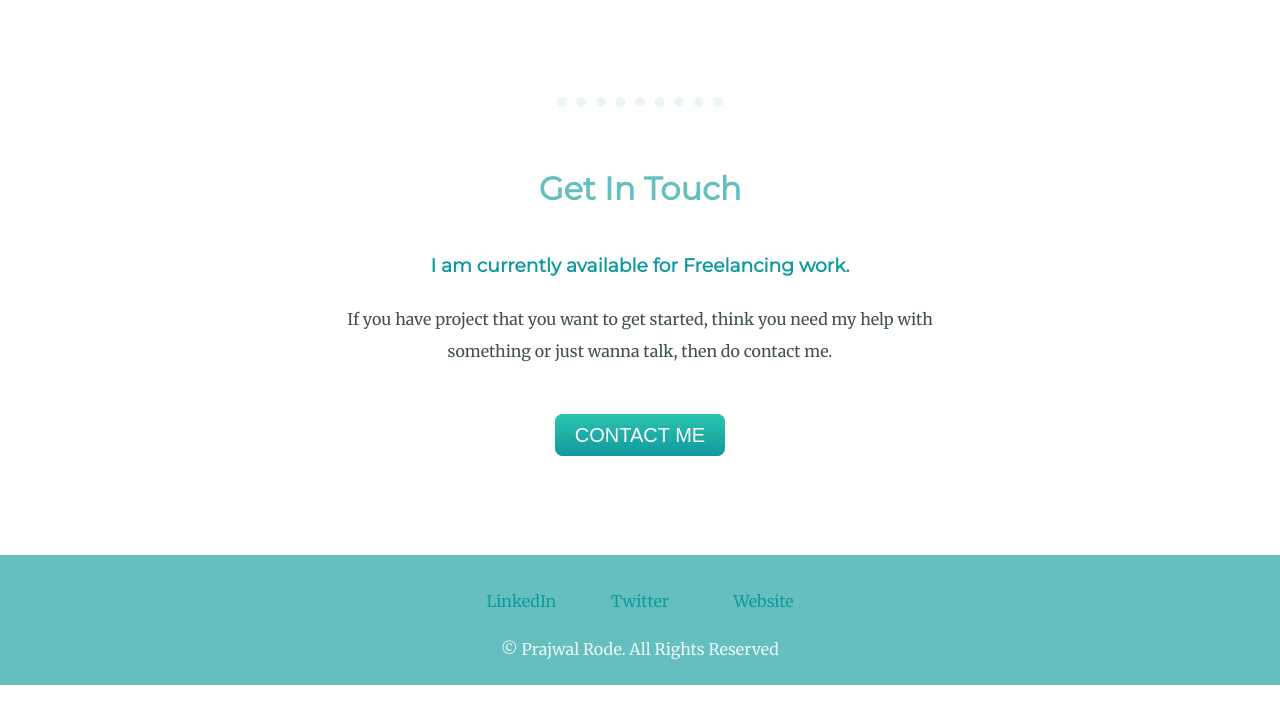
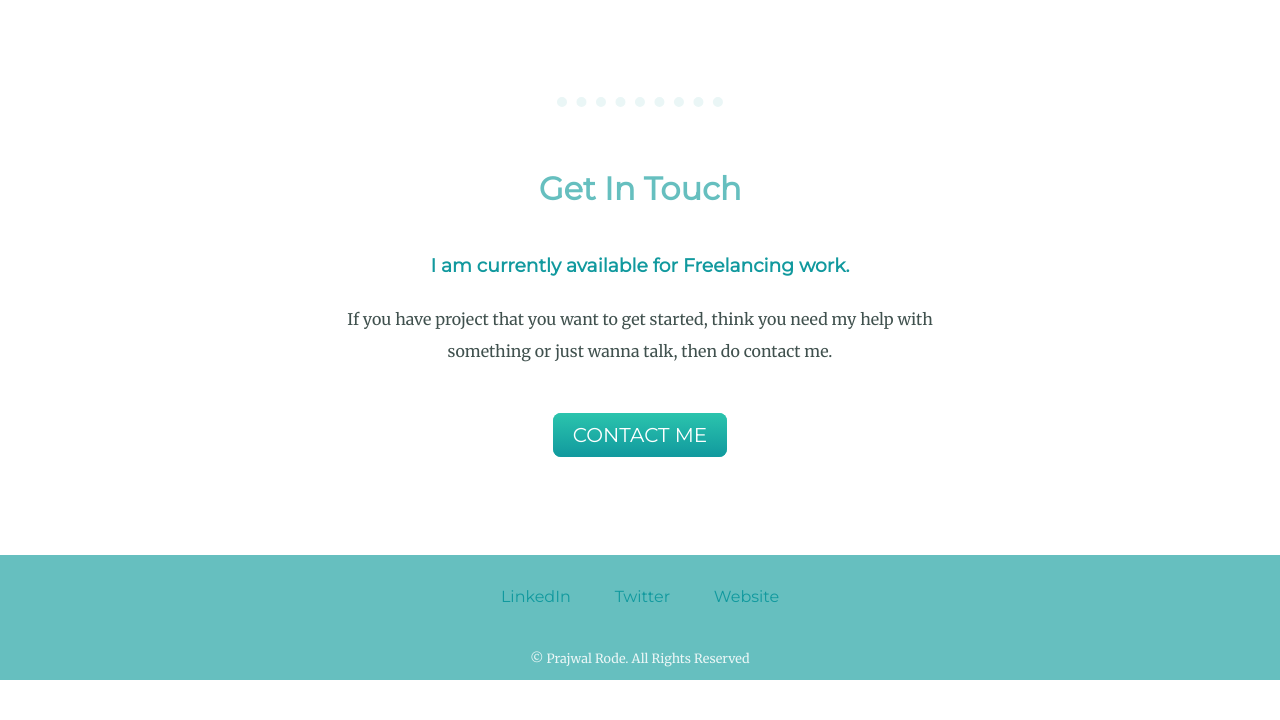
Before and after one commit to prajwal3641/freelance, a plain HTML site: page index.html in a window 1280 px wide. Shown: the part 1726-2446 px from the top of the page. After the commit the page ends 2406 px from the top, so only its background shows below. Drawn offline with Linux system fonts and the light colour scheme.

Commit message:
fifth commit

```diff
--- a/css/styles.css
+++ b/css/styles.css
@@ -11,6 +11,7 @@ body {
     text-align: center;
     font-family: 'Merriweather', serif;
     color: #40514E;
+
 }
 h1 {
     margin: 0;
@@ -34,6 +35,14 @@ h3 {
 
 
 }
+hr {
+    border-color: #EAF6F6;
+    width: 13%;
+    border-style: dotted none none none;
+
+
+    border-width: 10px;
+}
 
 .heading {
 
@@ -51,12 +60,12 @@ h3 {
 
 .cloudimage {
     position: absolute;
-    left: 190px;
-    bottom: 170px;
+    left: 290px;
+    bottom: 300px;
 }
 .cloudimage2 {
     position: absolute;
-    right: 200px;
+    right: 360px;
     bottom: 250px;
 }
 
@@ -116,7 +125,8 @@ h3 {
 }
 
 
-/* btn starts */
+/*********************************** btn starts *******************************************/
+
 
 .btn {
     background: #2bc4ad;
@@ -128,7 +138,7 @@ h3 {
     -webkit-border-radius: 28;
     -moz-border-radius: 28;
     border-radius: 8px;
-    font-family: Arial;
+    font-family: 'Montserrat', sans-serif;
     color: #ffffff;
     font-size: 20px;
     padding: 10px 20px 10px 20px;
@@ -145,20 +155,18 @@ h3 {
     background-image: linear-gradient(to bottom, #30e3cb, #2bc4ad);
     text-decoration: none;
   }
-.profile {
+
+
+  /******************************* button code ends **************************************/
+
+
+  .profile {
     line-height: 2;
     padding-bottom: 60px;
     width: 50%;
     margin: auto;
 }
-hr {
-    border-color: #EAF6F6;
-    width: 13%;
-    border-style: none;
-    border-top-style: dotted;
 
-    border-width: 10px;
-}
 .skills {
     margin-top: 5rem;
 }
@@ -168,10 +176,10 @@ hr {
 }
 .bottom-container{
     height: 100px;
-    margin: 100px auto 35px auto;
+    margin: 100px auto 0 auto;
     line-height: 2;
     background-color: #66BFBF;
-    padding-top: 30px;
+    padding-top: 25px;
 }
 .contact-me {
     width: 50%;
@@ -180,23 +188,17 @@ hr {
 }
 .copyright {
     color: #EAF6F6;
-}
-.footer-link{
-    color: #11999E;
-    text-decoration: none;
-    position: absolute;
-    left: 38%;
+    padding: 20px 0 0px 0;
+    font-size: .79rem;
 
 }
-.footer-link2{
+a {
     color: #11999E;
+    font-family: 'Montserrat', sans-serif;
+    margin: 15px 20px;
     text-decoration: none;
+}
 
+a:hover {
+    color: #EAF6F6;
 }
-.footer-link3{
-    color: #11999E;
-    text-decoration: none;
-    position: absolute;
-    right: 38%;
-
-}
--- a/index.html
+++ b/index.html
@@ -21,7 +21,7 @@
     <img class="cloudimage" src="images/cloud.png" alt="cloud images">
     <img class="mountainimage" src="images/mountain.png" alt="mountain image">
     <img class="cloudimage2" src="images/cloud.png" alt="cloud images">
-    <img class="cloudimage3" src="images/cloud.png" alt="cloud images">
+
 
 
 </div>
@@ -45,7 +45,7 @@
         <img class="skillsphoto" src="images/computer.png" alt="skills">
         <h3> Web design and Development </h3>
         <p class="p-skillsphoto"> I started learning code when i was 15 years old because i always
-          wanted to create my own website. over time i created more than 10 websites.</p>
+          wanted to create my own website. over time i created more than 15+ websites.</p>
       </div>
 
 
```
Also changed, not shown: favicon.ico (deleted), icon2.ico (added).
